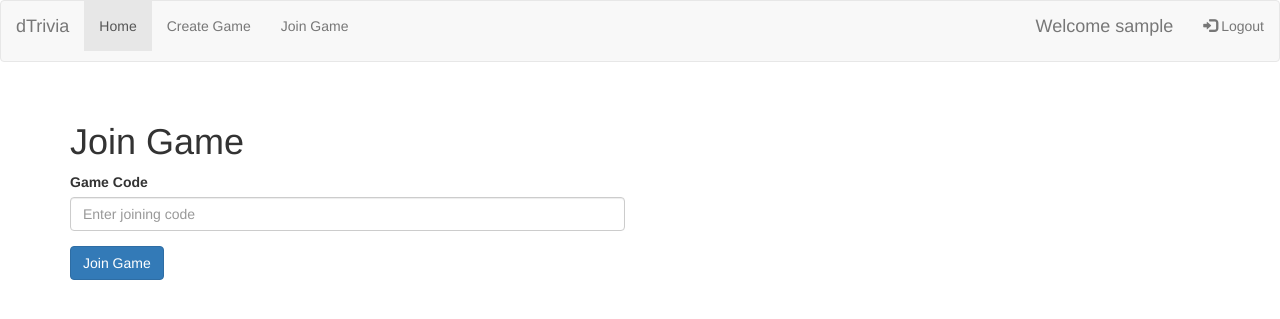
After one commit to declanatkins/dTrivia, a Flask app: page /join-game in a window 1280 px wide. The commit adds this page. Shown: the top 319 px of the page. Run offline with Flask 2, Linux system fonts and the light colour scheme; the visitor is signed in with stand-in values (Sample User, id 1); some libraries are stand-ins or nearby versions.

Commit message:
Added join and create game functionality

```diff
--- a/frontend/source/app.py
+++ b/frontend/source/app.py
@@ -10,7 +10,7 @@ from flask import (
 )
 from flask_socketio import SocketIO, emit, join_room, leave_room
 from settings import get_settings
-from utils import login_required, make_backend_request, make_backend_request_without_auth
+from utils import login_required, make_backend_request
 
 
 EMAIL_REGEX = r'\b[A-Za-z0-9._%+-]+@[A-Za-z0-9.-]+\.[A-Z|a-z]{2,}\b'
@@ -43,6 +43,7 @@ def login():
     if response.status_code == 200:
         session['session_id'] = response.json()['session_id']
         session['user_name'] = response.json()['user_name']
+        session['user_id'] = response.json()['id']
     else:
         flash('Invalid Credentials')
     return redirect(url_for('index'))
@@ -72,5 +73,58 @@ def register():
     return redirect(url_for('index'))
 
 
+@app.route('/create-game', methods=['GET'])
+@login_required
+def create_game_page():
+    available_categories = make_backend_request('get', 'questions/categories/').json()
+    print(available_categories)
+    available_categories.extend([{'id': 0, 'name': 'Any'}])
+    return render_template('create_game.html', categories=available_categories)
+
+
+@app.route('/create-game', methods=['POST'])
+@login_required
+def create_game():
+    data = request.form.to_dict()
+    data['host_player'] = session['user_id']
+    response = make_backend_request('post', 'games/', data)
+    if response.status_code == 201:
+        flash('Game created successfully')
+        return redirect(url_for('game_lobby', joining_code=response.json()['joining_code']))
+    flash(f'Failed to create game: {response.json()["detail"]}')
+    return redirect(url_for('index'))
+
+
+@app.route('/join-game', methods=['GET'])
+@login_required
+def join_game_page():
+    return render_template('join_game.html')
+
+
+@app.route('/join-game', methods=['POST'])
+@login_required
+def join_game():
+    data = request.form.to_dict()
+    response = make_backend_request('post', 'games/join', data)
+    if response.status_code == 200:
+        flash('Game joined successfully')
+        return redirect(url_for('game_lobby', joining_code=response.json()['joining_code']))
+    flash(f'Failed to join game: {response.json()["detail"]}')
+    return redirect(url_for('index'))
+
+
+@app.route('/game/<joining_code>/lobby', methods=['GET'])
+@login_required
+def game_lobby(joining_code):
+    response = make_backend_request('get', f'games/{joining_code}')
+    if response.status_code == 200:
+        return render_template('game-lobby.html', game=response.json())
+    else:
+        flash(f'Failed to get game: {response.json()["detail"]}')
+        return redirect(url_for('index'))
+
+
+
+
 if __name__ == '__main__':
     app.run(host='0.0.0.0', port=5000, debug=True)
--- /dev/null
+++ b/frontend/source/templates/join_game.html
@@ -0,0 +1,23 @@
+{% extends "layout.html" %}
+{% block page_title %}{% endblock %}
+{% block body %}
+
+<!-- Form for joining a game -->
+<div class="h-100 row align-items-center">
+    <div class="container">
+        <div class="row align-items-center">
+            <div class="col-md-6">
+                <h1>Join Game</h1>
+                <form action="/join-game" method="post">
+                    <div class="form-group">
+                        <label for="joining_code">Game Code</label>
+                        <input type="text" class="form-control" id="joining_code" name="joining_code" placeholder="Enter joining code">
+                    </div>
+                    <button type="submit" class="btn btn-primary">Join Game</button>
+                </form>
+            </div>
+        </div>
+    </div>
+</div>
+
+{% endblock %}
--- a/frontend/source/templates/layout.html
+++ b/frontend/source/templates/layout.html
@@ -29,14 +29,14 @@
     {% if session.get("session_id", None) == None %}
       <ul class="nav navbar-nav">
         <li id="home-nav-button"><a href="{{ url_for('index') }}">Home</a></li>
-        <li id="nav-button-1"><a href="{{ url_for('login') }}">Login</a></li>
-        <li id="nav-button-2"><a href="{{ url_for('register') }}">Register</a></li>
+        <li id="nav-button-1"><a href="{{ url_for('login_page') }}">Login</a></li>
+        <li id="nav-button-2"><a href="{{ url_for('register_page') }}">Register</a></li>
       </ul>
     {% else %}
       <ul class="nav navbar-nav">
-        <li id="home-nav-button"><a href="#">Home</a></li>
-        <li id="nav-button-1"><a href="#">Create Game</a></li>
-        <li id="nav-button-2"><a href="#">Join Game</a></li>
+        <li id="home-nav-button"><a href="{{ url_for('index') }}">Home</a></li>
+        <li id="nav-button-1"><a href="{{ url_for('create_game_page') }}">Create Game</a></li>
+        <li id="nav-button-2"><a href="{{ url_for('join_game_page') }}">Join Game</a></li>
       </ul>
 
       <ul class="nav navbar-nav navbar-right">
--- a/frontend/source/templates/login.html
+++ b/frontend/source/templates/login.html
@@ -3,8 +3,9 @@
 {% block body %}
 
 <!-- Form for logging in -->
+<div class="h-100 row align-items-center">
     <div class="container">
-    <div class="row">
+        <div class="row align-items-center">
             <div class="col-md-6">
                 <h1>Login</h1>
                 <form action="/login" method="post">
@@ -21,4 +22,5 @@
             </div>
         </div>
     </div>
+</div>
 {% endblock %}
--- a/frontend/source/utils.py
+++ b/frontend/source/utils.py
@@ -59,5 +59,8 @@ def make_backend_request_with_auth(method, path, data=None):
     }
 
     url = os.path.join(settings.BACKEND_URL, path)
-    response = method(url, json=data, headers=headers)
+    if data is None:
+        response = method(url, headers=headers)
+    else:
+        response = method(url, json=data, headers=headers)
     return response
```
Also changed, not shown: frontend/source/templates/create_game.html (added, +31 -0 lines), frontend/source/templates/game_lobby.html (added), frontend/source/templates/list_games.html (added). Lines whose indentation alone changed are shown as unchanged.
